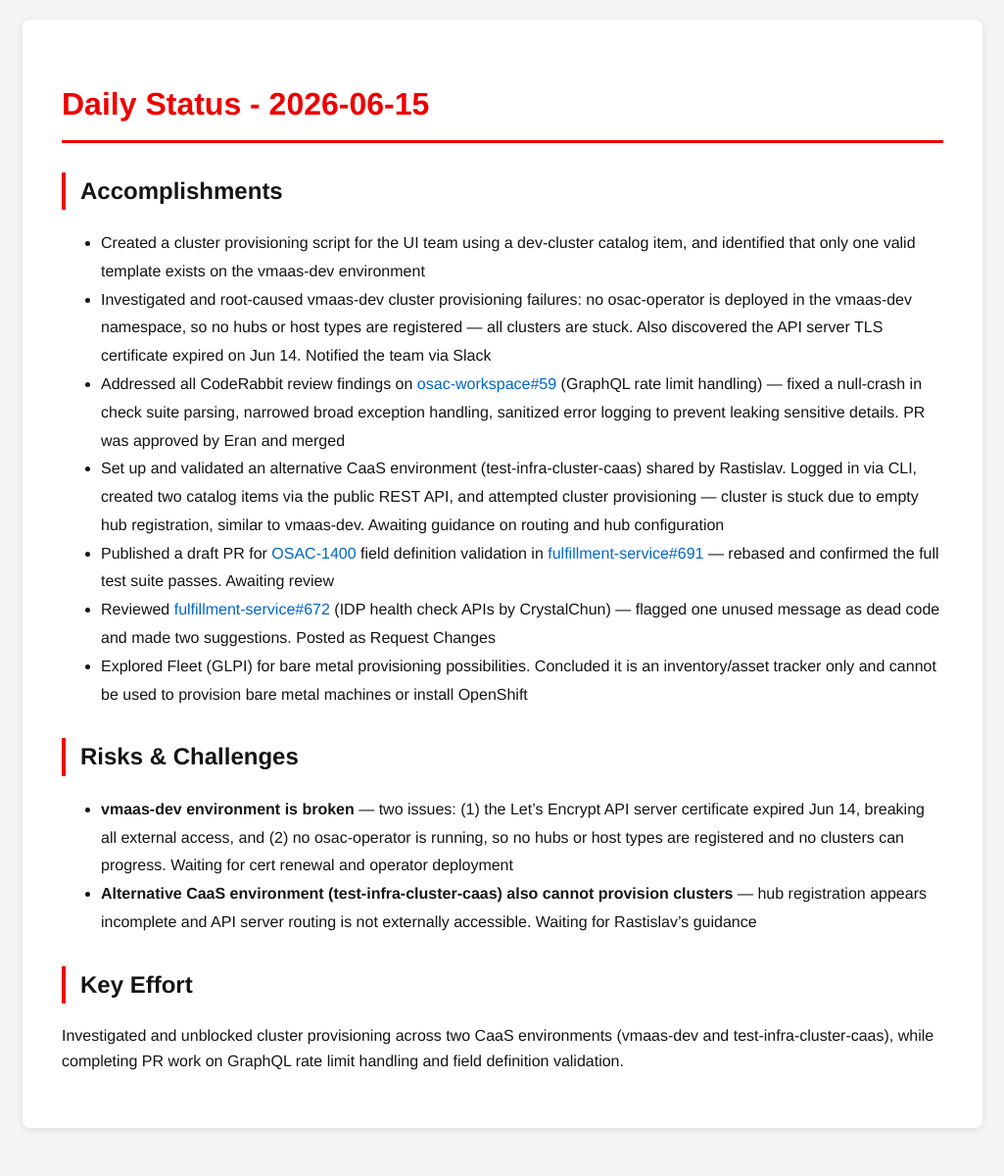
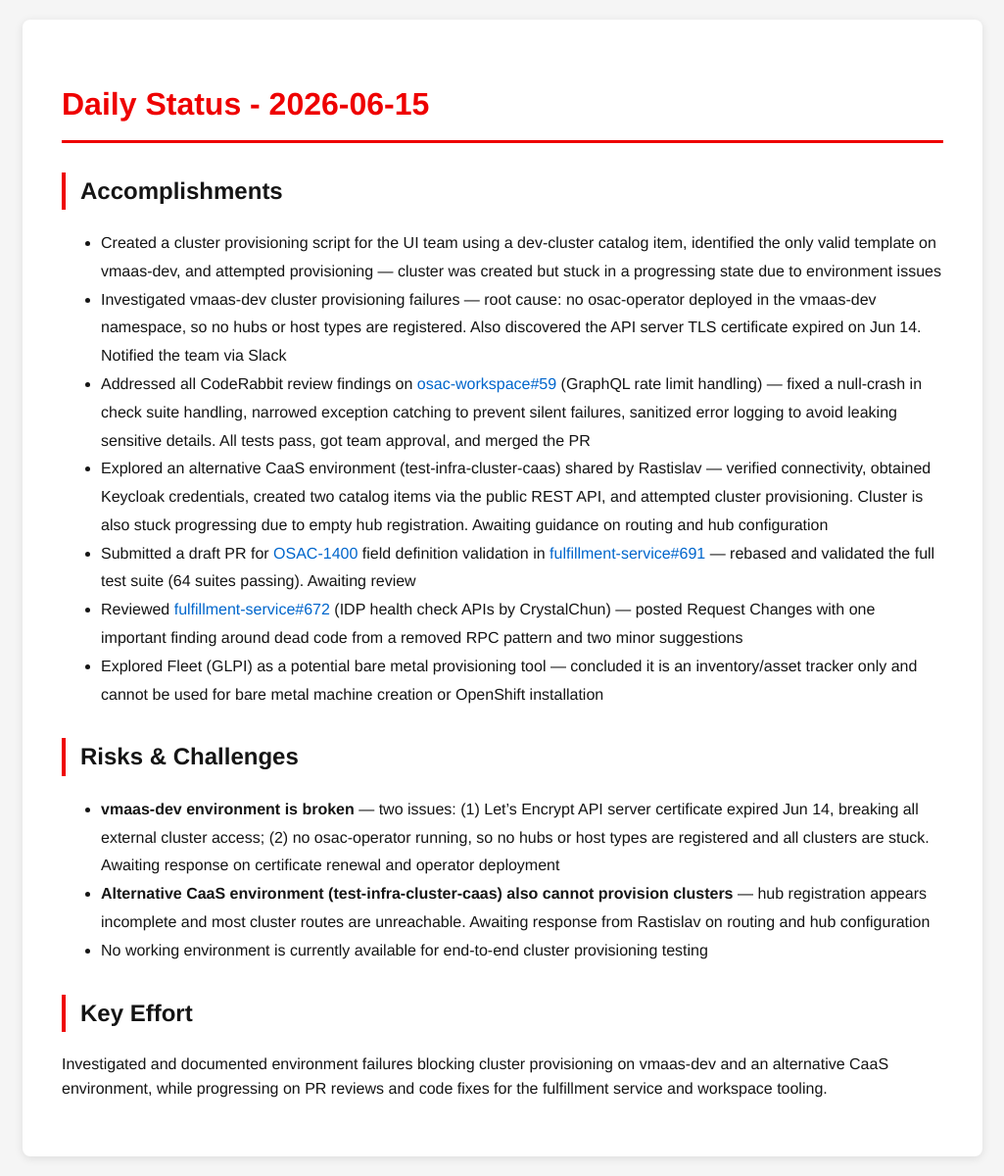
Before and after one commit to tzvatot/daily-status, a Jekyll site: the page built from 2026-06-15.md, in a window 1280 px wide. Shown: the whole page at 98% size, without its empty margins (127-1152 px from the left). Built offline with Jekyll 4.4.1, drawn with Linux system fonts in a browser that asks for light colours; before the commit the page ends 1171 px from its top, so only the background shows below that.

Commit message:
Daily status update - 2026-06-15

```diff
--- a/2026-06-15.md
+++ b/2026-06-15.md
@@ -7,17 +7,18 @@ date: 2026-06-15
 # Daily Status - 2026-06-15
 
 ## Accomplishments
-- Created a cluster provisioning script for the UI team using a dev-cluster catalog item, and identified that only one valid template exists on the vmaas-dev environment
-- Investigated and root-caused vmaas-dev cluster provisioning failures: no osac-operator is deployed in the vmaas-dev namespace, so no hubs or host types are registered — all clusters are stuck. Also discovered the API server TLS certificate expired on Jun 14. Notified the team via Slack
-- Addressed all CodeRabbit review findings on [osac-workspace#59](https://github.com/osac-project/osac-workspace/pull/59) (GraphQL rate limit handling) — fixed a null-crash in check suite parsing, narrowed broad exception handling, sanitized error logging to prevent leaking sensitive details. PR was approved by Eran and merged
-- Set up and validated an alternative CaaS environment (test-infra-cluster-caas) shared by Rastislav. Logged in via CLI, created two catalog items via the public REST API, and attempted cluster provisioning — cluster is stuck due to empty hub registration, similar to vmaas-dev. Awaiting guidance on routing and hub configuration
-- Published a draft PR for [OSAC-1400](https://redhat.atlassian.net/browse/OSAC-1400) field definition validation in [fulfillment-service#691](https://github.com/osac-project/fulfillment-service/pull/691) — rebased and confirmed the full test suite passes. Awaiting review
-- Reviewed [fulfillment-service#672](https://github.com/osac-project/fulfillment-service/pull/672) (IDP health check APIs by CrystalChun) — flagged one unused message as dead code and made two suggestions. Posted as Request Changes
-- Explored Fleet (GLPI) for bare metal provisioning possibilities. Concluded it is an inventory/asset tracker only and cannot be used to provision bare metal machines or install OpenShift
+- Created a cluster provisioning script for the UI team using a dev-cluster catalog item, identified the only valid template on vmaas-dev, and attempted provisioning — cluster was created but stuck in a progressing state due to environment issues
+- Investigated vmaas-dev cluster provisioning failures — root cause: no osac-operator deployed in the vmaas-dev namespace, so no hubs or host types are registered. Also discovered the API server TLS certificate expired on Jun 14. Notified the team via Slack
+- Addressed all CodeRabbit review findings on [osac-workspace#59](https://github.com/osac-project/osac-workspace/pull/59) (GraphQL rate limit handling) — fixed a null-crash in check suite handling, narrowed exception catching to prevent silent failures, sanitized error logging to avoid leaking sensitive details. All tests pass, got team approval, and merged the PR
+- Explored an alternative CaaS environment (test-infra-cluster-caas) shared by Rastislav — verified connectivity, obtained Keycloak credentials, created two catalog items via the public REST API, and attempted cluster provisioning. Cluster is also stuck progressing due to empty hub registration. Awaiting guidance on routing and hub configuration
+- Submitted a draft PR for [OSAC-1400](https://redhat.atlassian.net/browse/OSAC-1400) field definition validation in [fulfillment-service#691](https://github.com/osac-project/fulfillment-service/pull/691) — rebased and validated the full test suite (64 suites passing). Awaiting review
+- Reviewed [fulfillment-service#672](https://github.com/osac-project/fulfillment-service/pull/672) (IDP health check APIs by CrystalChun) — posted Request Changes with one important finding around dead code from a removed RPC pattern and two minor suggestions
+- Explored Fleet (GLPI) as a potential bare metal provisioning tool — concluded it is an inventory/asset tracker only and cannot be used for bare metal machine creation or OpenShift installation
 
 ## Risks & Challenges
-- **vmaas-dev environment is broken** — two issues: (1) the Let's Encrypt API server certificate expired Jun 14, breaking all external access, and (2) no osac-operator is running, so no hubs or host types are registered and no clusters can progress. Waiting for cert renewal and operator deployment
-- **Alternative CaaS environment (test-infra-cluster-caas) also cannot provision clusters** — hub registration appears incomplete and API server routing is not externally accessible. Waiting for Rastislav's guidance
+- **vmaas-dev environment is broken** — two issues: (1) Let's Encrypt API server certificate expired Jun 14, breaking all external cluster access; (2) no osac-operator running, so no hubs or host types are registered and all clusters are stuck. Awaiting response on certificate renewal and operator deployment
+- **Alternative CaaS environment (test-infra-cluster-caas) also cannot provision clusters** — hub registration appears incomplete and most cluster routes are unreachable. Awaiting response from Rastislav on routing and hub configuration
+- No working environment is currently available for end-to-end cluster provisioning testing
 
 ## Key Effort
-Investigated and unblocked cluster provisioning across two CaaS environments (vmaas-dev and test-infra-cluster-caas), while completing PR work on GraphQL rate limit handling and field definition validation.
+Investigated and documented environment failures blocking cluster provisioning on vmaas-dev and an alternative CaaS environment, while progressing on PR reviews and code fixes for the fulfillment service and workspace tooling.
```
